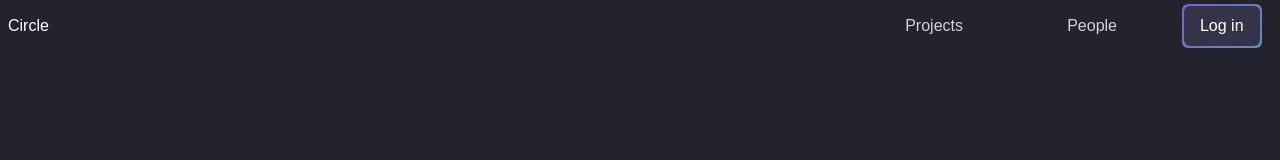
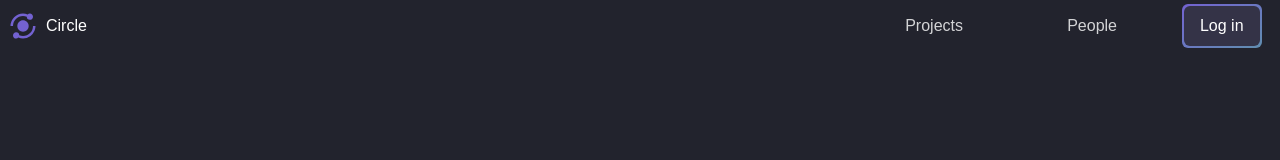
Before and after one commit to your-circle/circle-frontend, a Next.js app: page /signup in a window 1280 px wide. Shown: the top 160 px of the page. Built offline with nearby package versions, Linux system fonts and the light colour scheme.

Commit message:
feat: logo

```diff
--- a/components/navbar/Navbar.tsx
+++ b/components/navbar/Navbar.tsx
@@ -10,9 +10,21 @@ const Navbar: React.FC<PropTypes> = () => {
   const [isMobileNavOpen, setIsMobileNavOpen] = useState<boolean>(false);
 
   return (
-    <nav className="border-b-[1px] border-main-purple max-h-[60px]">
+    <nav className="max-h-[60px]">
       <section className="flex justify-between items-center px-2 p-1">
-        <Link href="/">Circle</Link>
+        <Link href="/">
+          <span className=" flex items-center gap-2 cursor-pointer">
+            <Image
+              src="/images/logo.svg"
+              layout="fixed"
+              width="30"
+              height="30"
+            />
+
+            <h1 className="text-white ">Circle</h1>
+          </span>
+        </Link>
+
         <section className="hidden md:flex  justify-around w-1/3 items-center">
           <div className=" flex justify-around w-3/4">
             <Navlinks />
```
Also changed, not shown: public/images/logo.svg (added).
